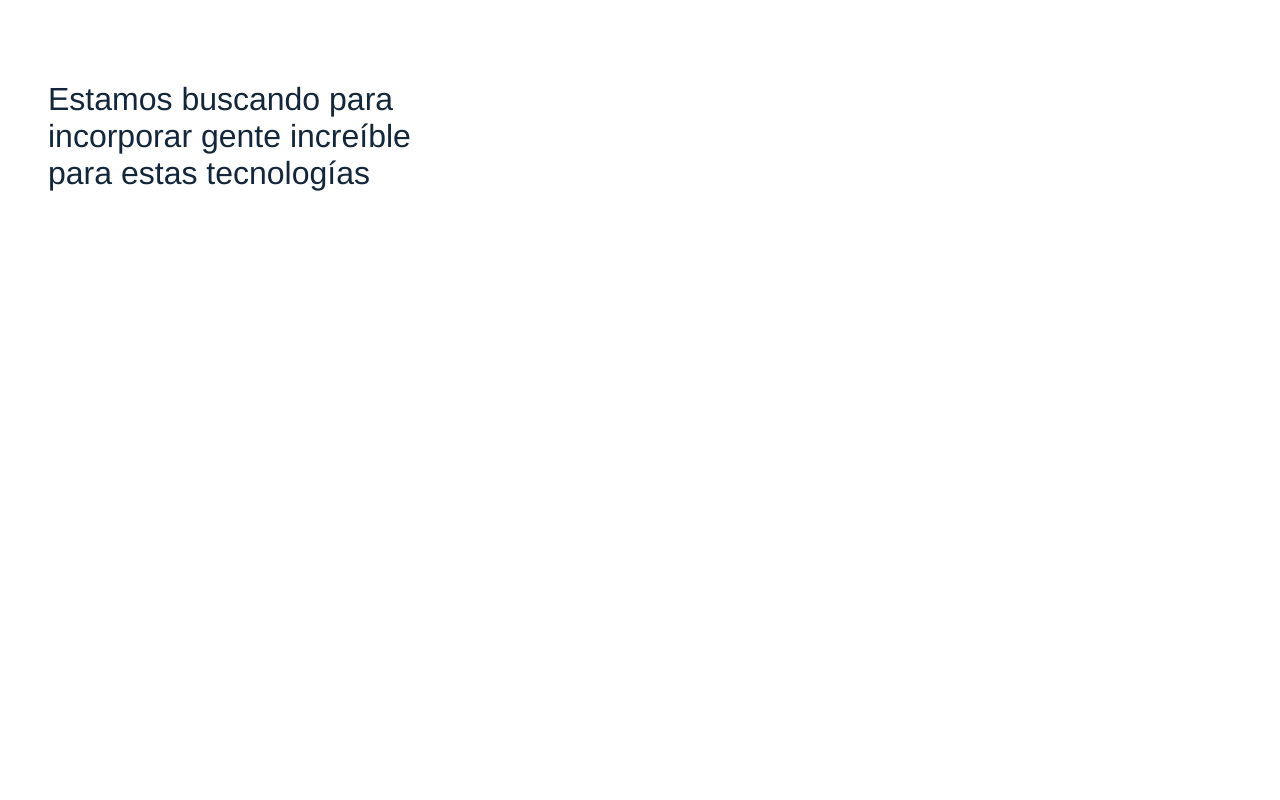
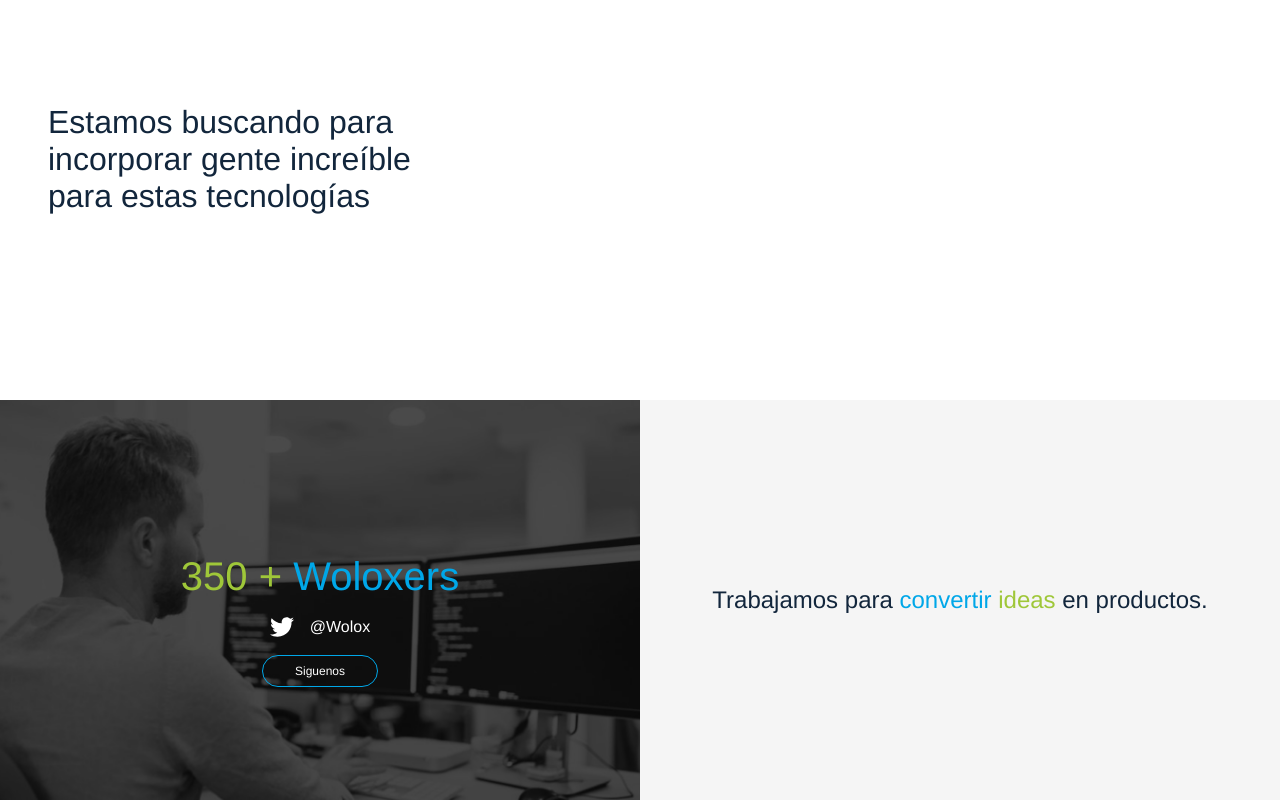
Before and after one commit to rochafederico/wolox, an Angular app: page / in a window 1280 px wide. Shown: the part 863-1663 px from the top of the page. Before the commit the page ends 1240 px from the top, so only its background shows below. Built offline with nearby package versions, Linux system fonts and the light colour scheme.

Commit message:
Close #6 About

```diff
--- /dev/null
+++ b/projects/wolox/src/app/components/about/about.component.html
@@ -0,0 +1,14 @@
+<section>
+  <h3><span class="secondary no-wrap">350 +</span>&nbsp;<span class="primary">Woloxers</span></h3>
+  <div class="user-twitter">
+    <img src="assets/icon-twitter.svg" alt="Twitter iso logo">
+    <span>@Wolox</span>
+  </div>
+  <a class="button white border" href="#">Siguenos</a>
+</section>
+<section>
+  <h2>
+    Trabajamos para <strong><span class="primary">convertir</span>&nbsp;<span class="secondary">ideas</span></strong> en
+    productos.
+  </h2>
+</section>
--- /dev/null
+++ b/projects/wolox/src/app/components/about/about.component.scss
@@ -0,0 +1,47 @@
+@import '../../../styles/variables';
+@import '../../../styles/mixins/flex';
+
+:host {
+  @include flex(column, false, false, row);
+  flex-wrap: wrap;
+  @media (min-width: $breakpoint-sm) {
+    min-height: 50vh;
+  }
+  > * {
+    width: 100%;
+    padding: ($space*3);
+    box-sizing: border-box;
+
+    @media (min-width: $breakpoint-sm) {
+      width: 50%;
+    }
+  }
+  & > :first-child{
+    @include flex(column, center, center);
+
+    background: url('/assets/img_woloxer.png');
+    background-position: center;
+    background-size: cover;
+    > *:not(:last-child) {
+      margin-bottom: $space;
+    }
+    > h3 {
+      font-size: 2.5rem;
+    }
+    > span {
+      color: white;
+    }
+    > .user-twitter {
+      @include flex(row, center, center);
+      color: white;
+      > img {
+        margin-right: $space;
+      }
+    }
+  }
+  & > :last-child {
+    @include flex(row, center, center);
+    text-align: center;
+    background-color: whitesmoke;
+  }
+}
--- a/projects/wolox/src/app/modules/landing/landing.module.ts
+++ b/projects/wolox/src/app/modules/landing/landing.module.ts
@@ -1,6 +1,7 @@
 import { NgModule } from '@angular/core';
 import { CommonModule } from '@angular/common';
 
+import { AboutComponent } from '../../components/about/about.component';
 import { HeaderComponent } from '../../components/header/header.component';
 import { LogoComponent } from '../../components/logo/logo.component';
 import { NavbarComponent } from '../../components/navbar/navbar.component';
@@ -17,6 +18,7 @@ import { LandingRoutingModule } from './landing-routing.module';
     NavbarComponent,
     TechnologiesComponent,
     WellcomeComponent,
+    AboutComponent,
     // Pages
     HomeLandingComponent
   ],
--- a/projects/wolox/src/app/pages/home-landing/home-landing.component.html
+++ b/projects/wolox/src/app/pages/home-landing/home-landing.component.html
@@ -3,6 +3,7 @@
     <ol>
       <li><a href="#wellcome">Wellcome</a></li>
       <li><a href="#technologies">Technologies</a></li>
+      <li><a href="#about">About Wolox</a></li>
       <li><a href="#benefits">Benefits</a></li>
       <li><a href="#requirements">Requirements</a></li>
       <li><a class="primary border" href="#login">Login</a></li>
@@ -16,4 +17,7 @@
   <section id="technologies">
     <wlx-technologies></wlx-technologies>
   </section>
+  <div id="about">
+    <wlx-about></wlx-about>
+  </div>
 </main>
--- a/projects/wolox/src/styles/_links.scss
+++ b/projects/wolox/src/styles/_links.scss
@@ -7,4 +7,12 @@ a{
   &.primary {
     @include link($primary);
   }
+  &.white {
+    @include link(white);
+  }
+  &.button {
+    font-size: .75rem;
+    text-decoration: none;
+    padding: .5rem 2rem;
+  }
 }
--- a/projects/wolox/src/styles/_text.scss
+++ b/projects/wolox/src/styles/_text.scss
@@ -5,3 +5,7 @@ h1,h2,h3,h4,h5,h6{
 b, strong {
   font-weight: normal;
 }
+
+.no-wrap {
+  white-space: nowrap;
+}
--- a/projects/wolox/src/styles/mixins/_flex.scss
+++ b/projects/wolox/src/styles/mixins/_flex.scss
@@ -1,7 +1,8 @@
 @mixin flex(
-  $direction,
+  $direction: false,
   $align-items: false,
   $justify-content: false,
+  $direction-sm: false,
   $direction-md: false) {
   display: flex;
   @if(type-of($direction) == string) {
@@ -14,6 +15,12 @@
     justify-content: #{$justify-content};
   }
 
+  @if(type-of($direction-sm) == string) {
+    @media (min-width: $breakpoint-sm) {
+      flex-direction: #{$direction-sm};
+    }
+  }
+
   @if(type-of($direction-md) == string) {
     @media (min-width: $breakpoint-md) {
       flex-direction: #{$direction-md};
```
Also changed, not shown: projects/wolox/src/app/components/about/about.component.ts (added, +8 -0 lines), projects/wolox/src/assets/icon-twitter.svg (added), projects/wolox/src/assets/img_woloxer.png (added).
